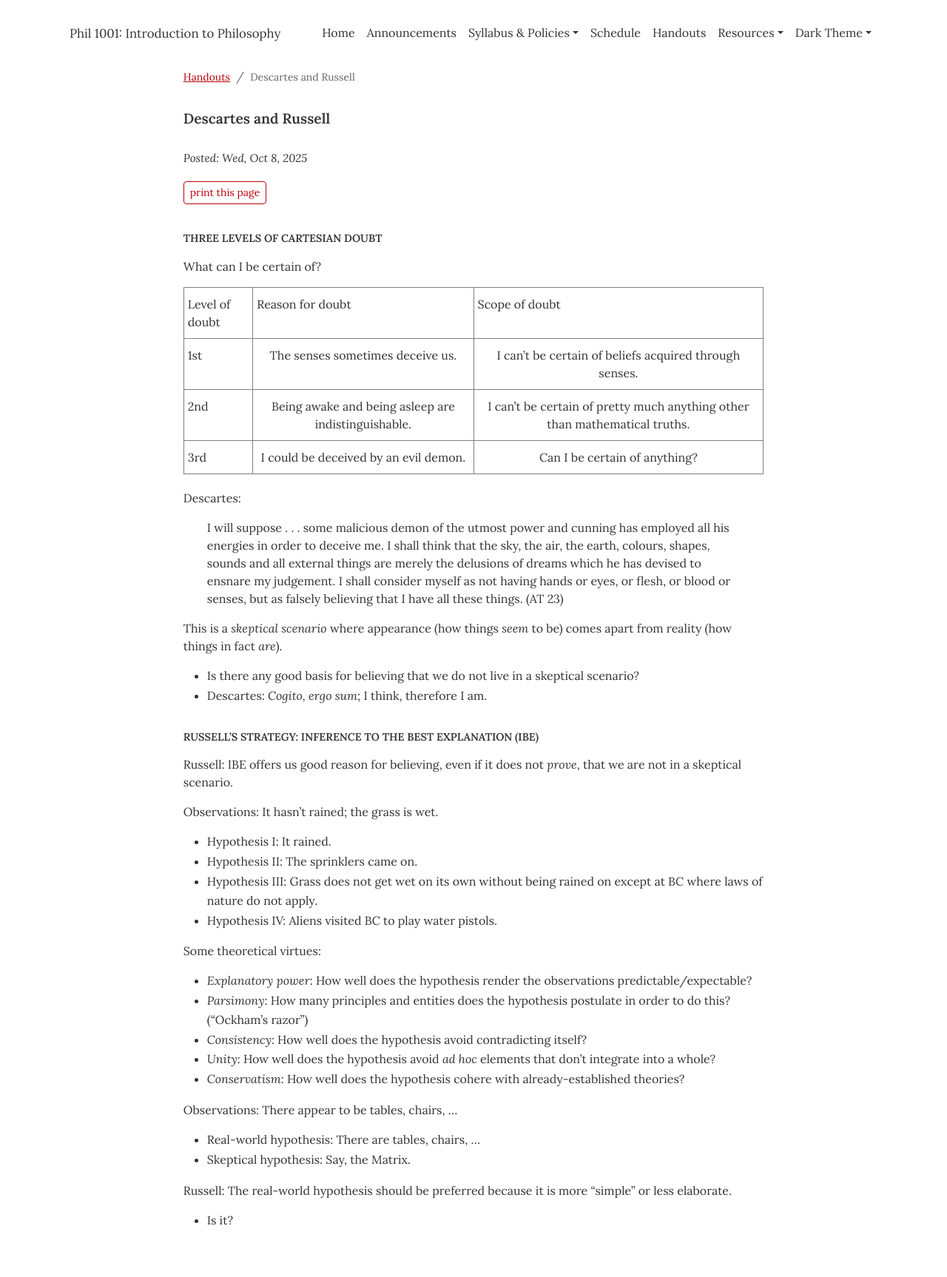
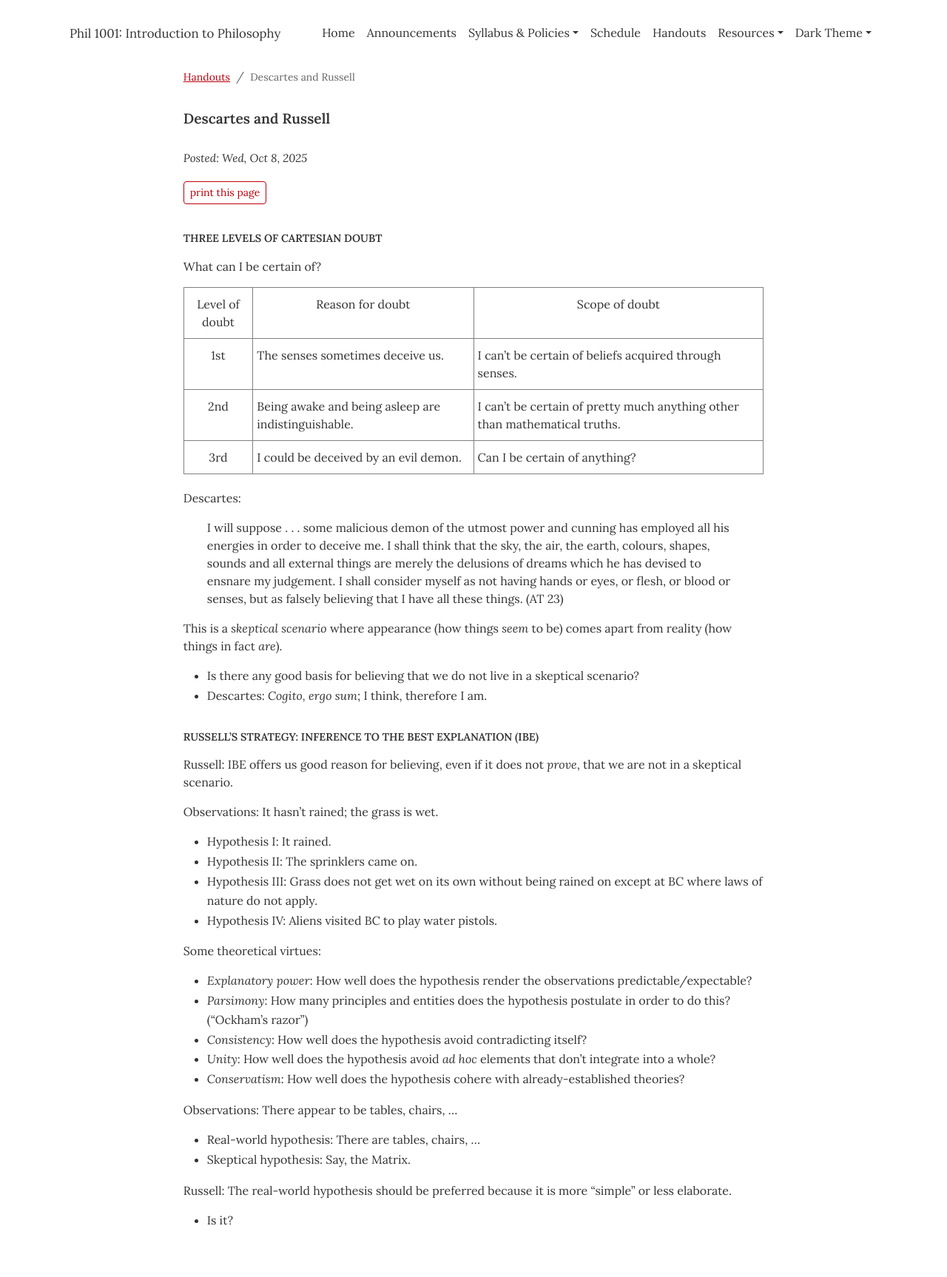
Before and after one commit to dingherself/intro, a Jekyll site: the page built from handouts/_posts/2025-10-08-descartes-russell.md, in a window 1280 px wide. Shown: the whole page at 74% size. Built offline with Jekyll 4.4.1, drawn with Linux system fonts in a browser that asks for light colours.

Commit message:
formatting

```diff
--- a/handouts/_posts/2025-10-08-descartes-russell.md
+++ b/handouts/_posts/2025-10-08-descartes-russell.md
@@ -20,25 +20,25 @@ What can I be certain of?
 <center>
 <table class="tg mb-5"><thead>
   <tr>
-    <th class="tg-0lax">Level of doubt</th>
-    <th class="tg-0lax">Reason for doubt</th>
-    <th class="tg-0lax">Scope of doubt</th>
+    <th class="tg-baqh">Level of doubt</th>
+    <th class="tg-baqh">Reason for doubt</th>
+    <th class="tg-baqh">Scope of doubt</th>
   </tr></thead>
 <tbody>
   <tr>
-    <td class="tg-0lax">1st</td>
-    <td class="tg-baqh">The senses sometimes deceive us.</td>
-    <td class="tg-baqh">I can’t be certain of beliefs acquired through senses.</td>
+    <td class="tg-baqh">1st</td>
+    <td class="tg-0lax">The senses sometimes deceive us.</td>
+    <td class="tg-0lax">I can’t be certain of beliefs acquired through senses.</td>
   </tr>
   <tr>
-    <td class="tg-0lax">2nd</td>
-    <td class="tg-baqh">Being awake and being asleep are indistinguishable.</td>
-    <td class="tg-baqh">I can’t be certain of pretty much anything other than mathematical truths.</td>
+    <td class="tg-baqh">2nd</td>
+    <td class="tg-0lax">Being awake and being asleep are indistinguishable.</td>
+    <td class="tg-0lax">I can’t be certain of pretty much anything other than mathematical truths.</td>
   </tr>
   <tr>
-    <td class="tg-0lax">3rd</td>
-    <td class="tg-baqh">I could be deceived by an evil demon.</td>
-    <td class="tg-baqh">Can I be certain of anything?</td>
+    <td class="tg-baqh">3rd</td>
+    <td class="tg-0lax">I could be deceived by an evil demon.</td>
+    <td class="tg-0lax">Can I be certain of anything?</td>
   </tr>
 </tbody>
 </table>
```
